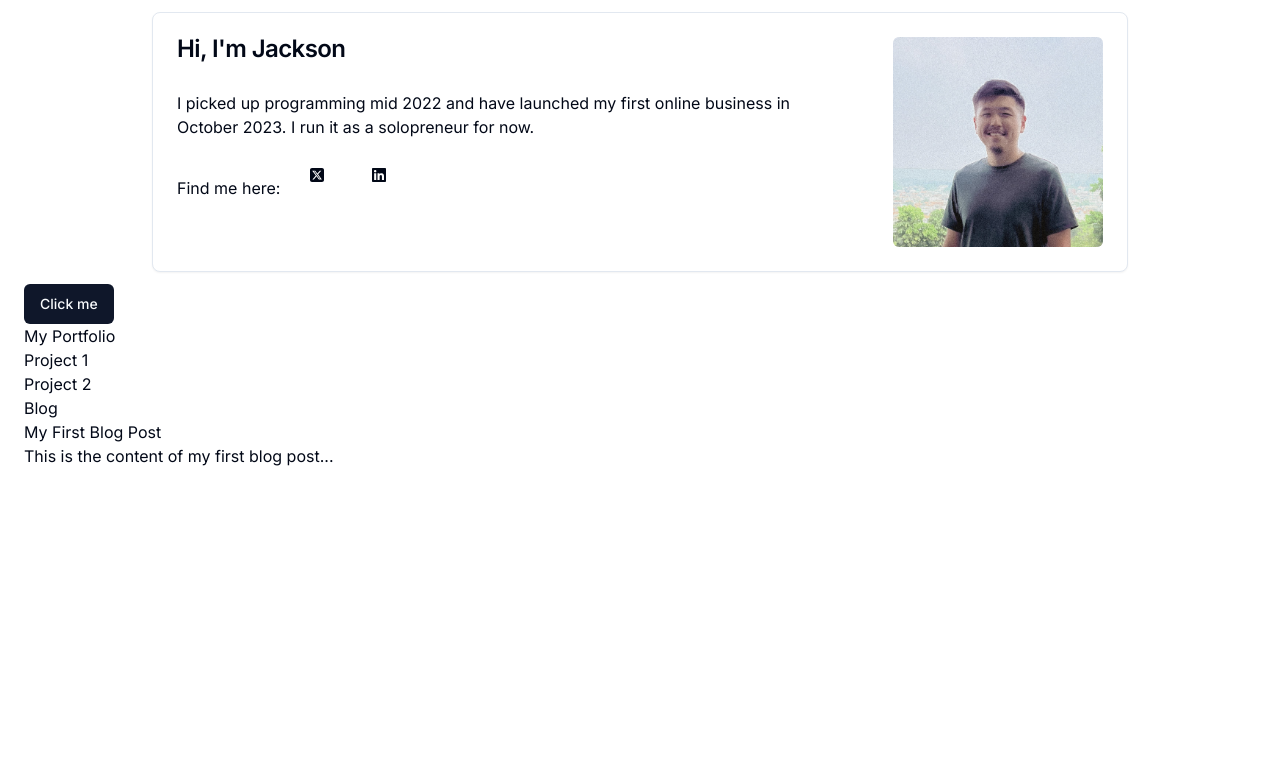
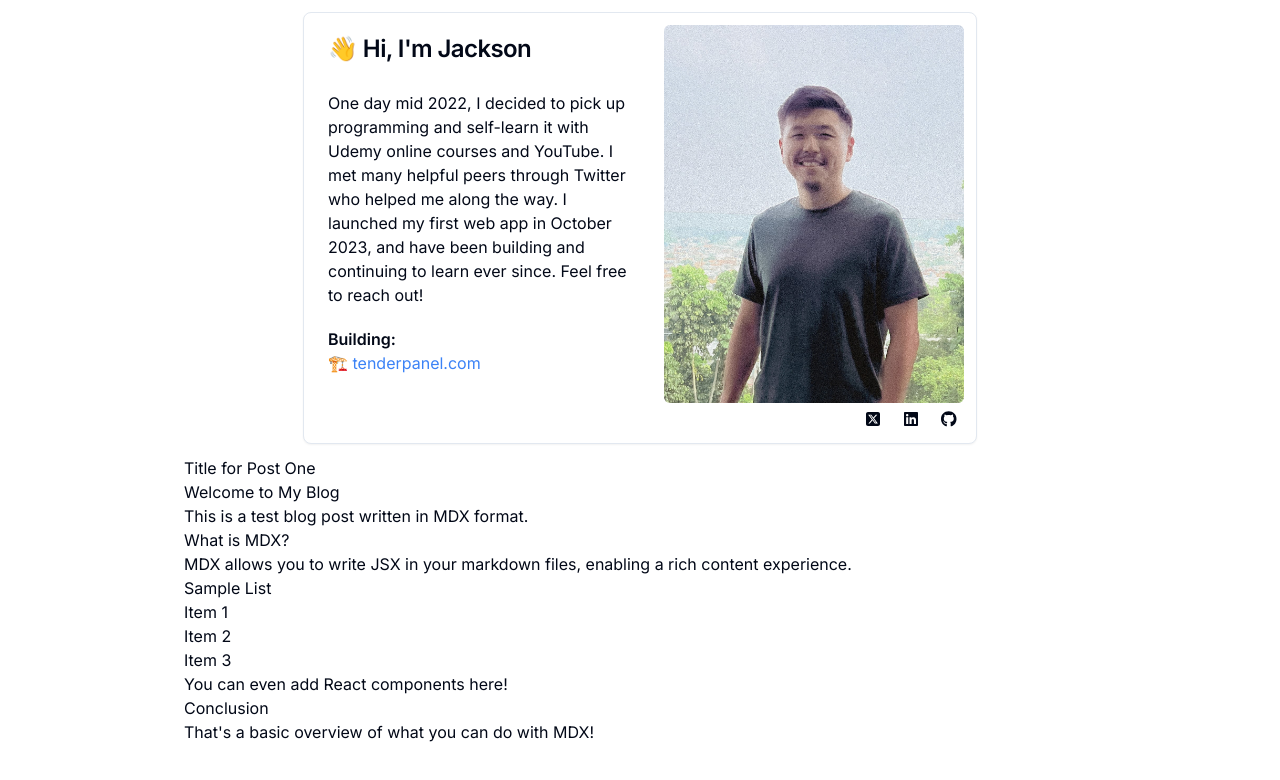
Before and after one commit to jacksonllk/my-page, a Next.js app: page / in a window 1280 px wide. Shown: the top 780 px of the page. Built offline with nearby package versions, Linux system fonts and the light colour scheme.

Commit message:
before implementing dev blog

```diff
--- a/app/layout.js
+++ b/app/layout.js
@@ -1,12 +1,11 @@
-// components/layout.js
-import React from 'react';
-
-const Layout = ({ children }) => {
+export default function RootLayout({ children }) {
   return (
-    <div className="custom-layout">
-      {children} {/* This renders the specific content wrapped in this layout */}
-    </div>
-  );
-};
-
-export default Layout;
+    <html lang="en">
+      <head>
+        <meta charSet="utf-8" />
+        <title>Portfolio & Blog Page</title>
+      </head>
+      <body>{children}</body>
+    </html>
+  )
+}
--- /dev/null
+++ b/app/my-mdx-page/my-first-post.mdx
@@ -0,0 +1,28 @@
+---
+title: "First Post Title"
+date: "2023-01-01"
+tags: ["tag1", "tag2"]
+author: "Author Name"
+description: "Short description of the post"
+---
+
+# Welcome to My Blog
+
+This is a test blog post written in MDX format.
+
+## What is MDX?
+
+MDX allows you to write JSX in your markdown files, enabling a rich content experience.
+
+### Sample List
+
+- Item 1
+- Item 2
+- Item 3
+
+You can even add React components here!
+
+
+## Conclusion
+
+That's a basic overview of what you can do with MDX!
--- a/app/page.js
+++ b/app/page.js
@@ -1,12 +1,10 @@
-// src/app/page.js
+// /app/page.js
 import React from 'react';
 import Intro from '@/components/Intro';
-import Portfolio from '@/components/Portfolio';
 import Blog from '@/components/Blog';
 import '@/styles/globals.css';
 import { Inter as FontSans } from "next/font/google"
 import { cn } from "@/lib/utils"
-import { Button } from '@/components/ui/button';
 
 export const fontSans = FontSans({
   subsets: ["latin"],
@@ -16,12 +14,10 @@ export const fontSans = FontSans({
 export default function Page() {
   return (
     <div className={cn(
-      "mx-auto px-6 min-h-screen bg-background font-sans antialiased",
+      "mx-auto px-6 min-h-screen max-w-[960px] bg-background font-sans antialiased",
       fontSans.variable
     )}>
       <Intro />
-      <Button>Click me</Button>
-      <Portfolio />
       <Blog />
     </div>
   );
--- a/components/Blog.js
+++ b/components/Blog.js
@@ -1,13 +1,18 @@
-// src/app/components/Blog.js
-export default function Blog() {
+// components/Blog.js
+
+import MyFirstPost from '../app/my-mdx-page/my-first-post.mdx';
+
+const Blog = () => {
   return (
     <div>
-      <h2>Blog</h2>
       <article>
-        <h3>My First Blog Post</h3>
-        <p>This is the content of my first blog post...</p>
+        <h2>Title for Post One</h2>
+        <MyFirstPost />
       </article>
-      {/* Add more posts directly */}
+
+      {/* Add more posts similarly */}
     </div>
   );
-}
+};
+
+export default Blog;
--- a/components/Intro.js
+++ b/components/Intro.js
@@ -5,7 +5,7 @@ import { FontAwesomeIcon } from "@fortawesome/react-fontawesome";
 import {
   faLinkedin,
   faSquareXTwitter,
-  faFacebook,
+  faGithub,
 } from "@fortawesome/free-brands-svg-icons";
 
 import {
@@ -20,27 +20,52 @@ import {
 export default function Intro() {
   return (
     <div className="flex flex-col items-center">
-      <div className="flex flex-row justify-between w-auto max-w-[1000px]">
+      <div className="flex flex-row justify-between w-auto max-w-full">
         <div className="p-3">
           <Card className="w-full">
-            <div className="flex flex-row">
+            <div className="flex flex-col sm:flex-row">
               <div>
                 <CardHeader>
-                  <CardTitle>Hi, I&apos;m Jackson</CardTitle>
+                  <CardTitle>👋 Hi, I&apos;m Jackson</CardTitle>
                   <CardDescription></CardDescription>
                 </CardHeader>
                 <CardContent>
-                  <div className="flex flex-row">
-                    <p>
-                      I picked up programming mid 2022 and have launched my first
-                      online business in October 2023. I run it as a solopreneur for
-                      now.
+                  <div className="flex flex-col">
+                    <p className="max-w-[300px]">
+                      One day
+                      mid 2022, I decided to pick up programming and
+                      self-learn it with Udemy online courses and YouTube. I
+                      met many helpful peers through Twitter who helped me along
+                      the way. I launched my first web app in October 2023, and
+                      have been building and continuing to learn ever since.
+                      Feel free to reach out!
                     </p>
+                    <p className="pt-5 font-semibold">Building:</p>
+                    <Link
+                      href="https://tenderpanel.com"
+                      target="_blank"
+                      rel="noopener noreferrer"
+                      className="text-blue-500 hover:underline"
+                    >
+                      🏗️ tenderpanel.com
+                    </Link>
                   </div>
                 </CardContent>
-                <CardFooter>
-                  <div className="flex flex-row items-center justify-end gap-x-3">
-                    <p>Find me here:</p>
+              </div>
+              <div className="p-3 flex items-center justify-center">
+                <div className="flex flex-col">
+                  <div className="relative max-w-[300px] h-auto rounded-md overflow-hidden">
+                    <Image
+                      src="/images/profile-pic.jpg"
+                      alt="Picture of the author"
+                      // Use standard CSS for sizing and object-fit
+                      className="object-cover" // Add appropriate CSS classes
+                      priority={true}
+                      width={300}
+                      height={300}
+                    />
+                  </div>
+                  <div className="flex flex-row items-center justify-end gap-x-2 mt-1">
                     <div className="icon-container">
                       <Link
                         href="https://twitter.com/jackson_llk"
@@ -59,34 +84,21 @@ export default function Intro() {
                         <FontAwesomeIcon icon={faLinkedin} />
                       </Link>
                     </div>
+                    <div className="icon-container">
+                      <Link
+                        href="https://github.com/jacksonllk"
+                        target="_blank"
+                        rel="noopener noreferrer"
+                      >
+                        <FontAwesomeIcon icon={faGithub} />
+                      </Link>
+                    </div>
                   </div>
-                </CardFooter>
+                </div>
               </div>
-              <div className="p-6 flex items-center">
-          <div className="relative w-full max-w-[200px] h-auto aspect-square rounded-md overflow-hidden sm:max-w-[300px]">
-            <Image
-              src="/images/profile-pic.jpg"
-              alt="Picture of the author"
-              layout="responsive"
-              width={300} // Max width for larger screens
-              height={300} // Ensure square aspect ratio
-              objectFit="cover"
-            />
-          </div>
-        </div>
             </div>
           </Card>
         </div>
-        {/* <div className="p-3">
-          <div className="relative w-[300px] h-[450px] rounded-md overflow-hidden">
-            <Image
-              src="/images/profile-pic-2.jpg"
-              alt="Picture of the author"
-              layout="fill"
-              objectFit="cover"
-            />
-          </div>
-        </div> */}
       </div>
     </div>
   );
--- a/components/Portfolio.js
+++ /dev/null
@@ -1,14 +0,0 @@
-// src/app/components/Portfolio.js
-export default function Portfolio() {
-  return (
-    <div>
-      <h2>My Portfolio</h2>
-      <div>
-        {/* Portfolio items */}
-        <p>Project 1</p>
-        <p>Project 2</p>
-        {/* Add more projects as needed */}
-      </div>
-    </div>
-  );
-}
--- /dev/null
+++ b/mdx-components.js
@@ -0,0 +1,7 @@
+
+
+export function useMDXComponents(components) {
+    return {
+      ...components,
+    }
+  }
--- a/next.config.js
+++ b/next.config.js
@@ -1,11 +1,10 @@
+const withMDX = require('@next/mdx')()
+
 /** @type {import('next').NextConfig} */
-const withMDX = require('@next/mdx')({
-    extension: /\.mdx?$/
-  });
-
 const nextConfig = {
-    // Add MDX support for .mdx files
-    pageExtensions: ['js', 'jsx', 'ts', 'tsx', 'md', 'mdx'],
+  // Configure `pageExtensions` to include MDX files
+  pageExtensions: ['js', 'jsx', 'mdx', 'ts', 'tsx'],
+  // Optionally, add any other Next.js config below
 }
 
-module.exports = withMDX(nextConfig);
+module.exports = withMDX(nextConfig)
--- a/package.json
+++ b/package.json
@@ -15,13 +15,17 @@
     "@fortawesome/free-solid-svg-icons": "^6.5.1",
     "@fortawesome/react-fontawesome": "^0.2.0",
     "@mdx-js/loader": "^3.0.0",
+    "@mdx-js/react": "^3.0.0",
     "@next/mdx": "^14.0.4",
     "@radix-ui/react-slot": "^1.0.2",
+    "@types/mdx": "^2.0.10",
     "class-variance-authority": "^0.7.0",
     "clsx": "^2.1.0",
     "font-awesome": "^4.7.0",
+    "gray-matter": "^4.0.3",
     "lucide-react": "^0.303.0",
     "next": "14.0.4",
+    "next-mdx-remote": "^4.4.1",
     "react": "^18",
     "react-dom": "^18",
     "tailwind-merge": "^2.2.0",
--- a/styles/globals.css
+++ b/styles/globals.css
@@ -73,9 +73,9 @@
   body {
     @apply bg-background text-foreground;
   }
+
 .icon-container {
-  width: 50px; /* adjust as needed */
-  height: 50px; /* adjust as needed */
+  width: 30px; /* adjust as needed */
   text-align: center;
 }
 }
```
Also changed, not shown: app/my-mdx-page/my-second-post.mdx (added, +28 -0 lines), 1 other file (tests, documents, lock files or other folders).
